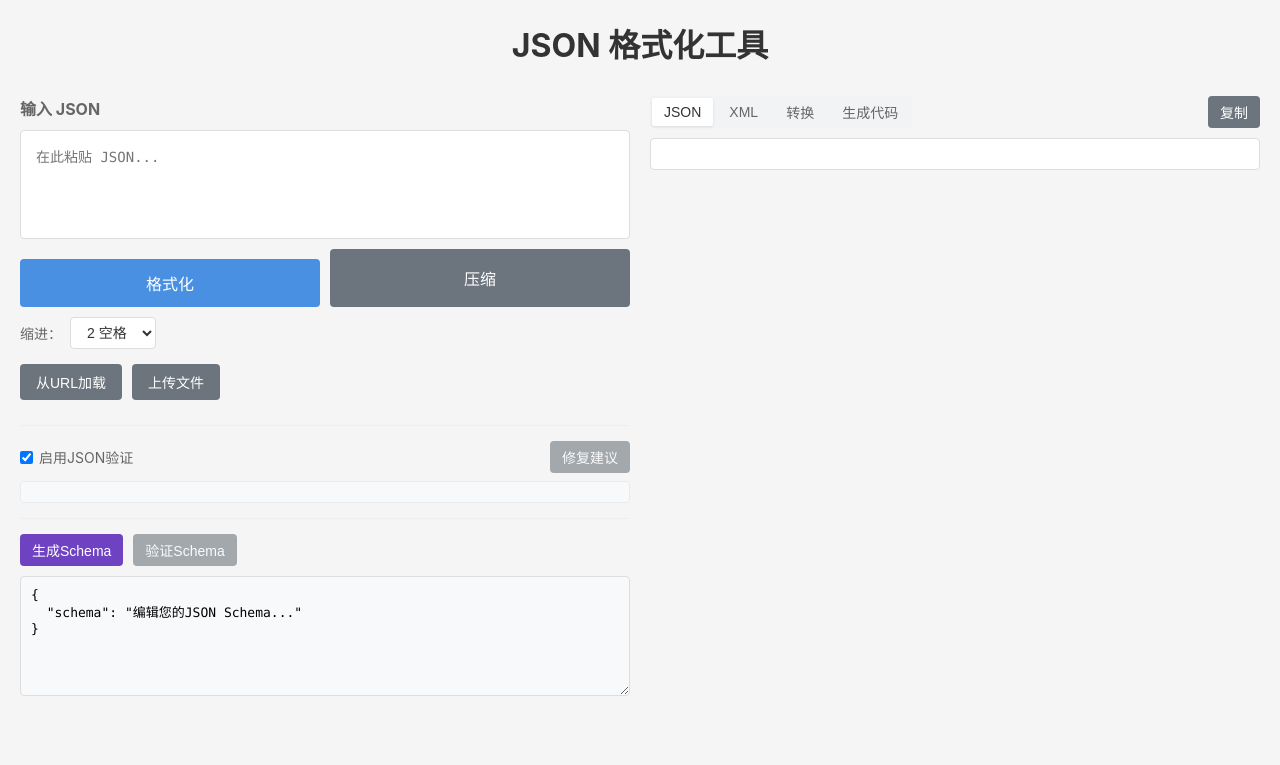
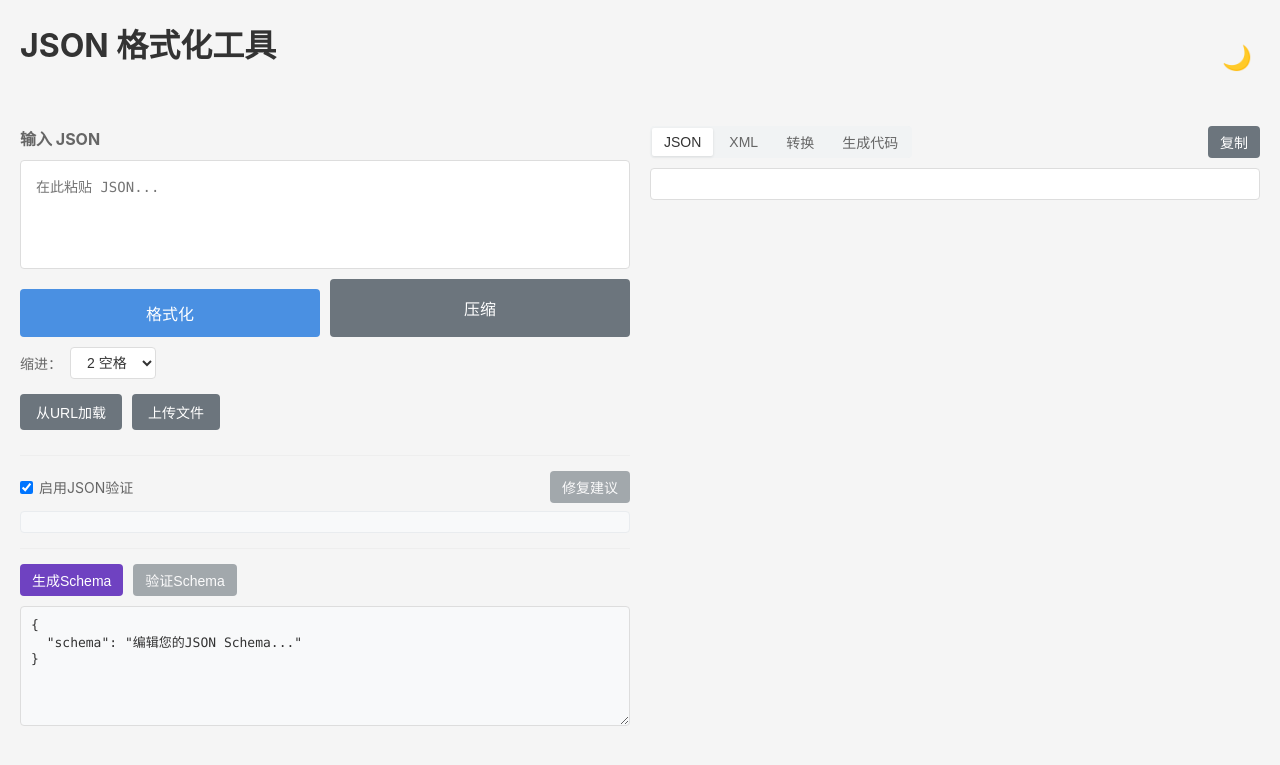
Before and after one commit to yangxiaoyun-openclaw-projects/json-formatter, a Flask app: page / in a window 1280 px wide. Shown: the top 765 px of the page. Run offline with Flask 2, Linux system fonts and the light colour scheme; some libraries are stand-ins or nearby versions.

Commit message:
feat: 添加深色/浅色主题切换（五期）
- 右上角添加主题切换按钮（☀️/🌙）
- 深色主题：暗色背景（#1a1a1a），亮色文本
- 浅色主题：亮色背景，暗色文本
- 主题偏好保存到localStorage，下次访问自动恢复
- 语法高亮颜色随主题切换适配（JSON/XML/代码高亮）
- 所有UI组件样式适配深色模式

```diff
--- a/static/app.js
+++ b/static/app.js
@@ -90,6 +90,32 @@ document.querySelectorAll('.codegen-option').forEach(btn => {
         generateCode(lang);
     });
 });
+
+// Theme toggle functionality
+document.getElementById('theme-toggle').addEventListener('click', toggleTheme);
+
+// Initialize theme from localStorage
+const savedTheme = localStorage.getItem('json-formatter-theme');
+if (savedTheme === 'dark') {
+    document.body.classList.add('dark-theme');
+    document.getElementById('theme-toggle').textContent = '☀️';
+} else {
+    document.getElementById('theme-toggle').textContent = '🌙';
+}
+
+function toggleTheme() {
+    const body = document.body;
+    const isDark = body.classList.toggle('dark-theme');
+    const themeToggle = document.getElementById('theme-toggle');
+
+    if (isDark) {
+        themeToggle.textContent = '☀️';
+        localStorage.setItem('json-formatter-theme', 'dark');
+    } else {
+        themeToggle.textContent = '🌙';
+        localStorage.setItem('json-formatter-theme', 'light');
+    }
+}
 
 // Schema functionality
 document.getElementById('generate-schema-btn').addEventListener('click', generateSchema);
@@ -1479,3 +1505,21 @@ function bindToggleEvents() {
         el.style.display = 'inline';
     });
 }
+
+// Theme toggle function
+function toggleTheme() {
+    const body = document.body;
+    const themeToggle = document.getElementById('theme-toggle');
+
+    if (body.classList.contains('dark-theme')) {
+        // Switch to light theme
+        body.classList.remove('dark-theme');
+        themeToggle.textContent = '🌙';
+        localStorage.setItem('json-formatter-theme', 'light');
+    } else {
+        // Switch to dark theme
+        body.classList.add('dark-theme');
+        themeToggle.textContent = '☀️';
+        localStorage.setItem('json-formatter-theme', 'dark');
+    }
+}
--- a/static/style.css
+++ b/static/style.css
@@ -8,11 +8,44 @@ body {
     font-family: -apple-system, BlinkMacSystemFont, "Segoe UI", Roboto, "Helvetica Neue", Arial, sans-serif;
     background-color: #f5f5f5;
     padding: 20px;
+    color: #333;
+    transition: background-color 0.3s, color 0.3s;
+}
+
+body.dark-theme {
+    background-color: #1a1a1a;
+    color: #e0e0e0;
 }
 
 .container {
     max-width: 1400px;
     margin: 0 auto;
+}
+
+.header {
+    display: flex;
+    justify-content: space-between;
+    align-items: center;
+    margin-bottom: 30px;
+}
+
+.theme-toggle {
+    background: none;
+    border: none;
+    font-size: 24px;
+    cursor: pointer;
+    padding: 8px;
+    border-radius: 50%;
+    transition: background-color 0.3s, transform 0.2s;
+}
+
+.theme-toggle:hover {
+    background-color: rgba(0, 0, 0, 0.1);
+    transform: scale(1.1);
+}
+
+body.dark-theme .theme-toggle:hover {
+    background-color: rgba(255, 255, 255, 0.1);
 }
 
 h1 {
@@ -48,10 +81,23 @@ h2 {
     border-radius: 4px;
     resize: none;
     outline: none;
+    background-color: white;
+    color: #333;
+    transition: background-color 0.3s, border-color 0.3s, color 0.3s;
 }
 
 #json-input:focus {
     border-color: #4a90e2;
+}
+
+body.dark-theme #json-input {
+    background-color: #2d2d2d;
+    border-color: #444;
+    color: #e0e0e0;
+}
+
+body.dark-theme #json-input:focus {
+    border-color: #1976d2;
 }
 
 #format-btn {
--- a/templates/index.html
+++ b/templates/index.html
@@ -8,7 +8,10 @@
 </head>
 <body>
     <div class="container">
-        <h1>JSON 格式化工具</h1>
+        <div class="header">
+            <h1>JSON 格式化工具</h1>
+            <button id="theme-toggle" class="theme-toggle" title="切换主题">🌙</button>
+        </div>
         <div class="layout">
             <div class="input-section">
                 <h2>输入 JSON</h2>
```
Also changed, not shown: other parts of static/style.css (+136 -6 lines).
